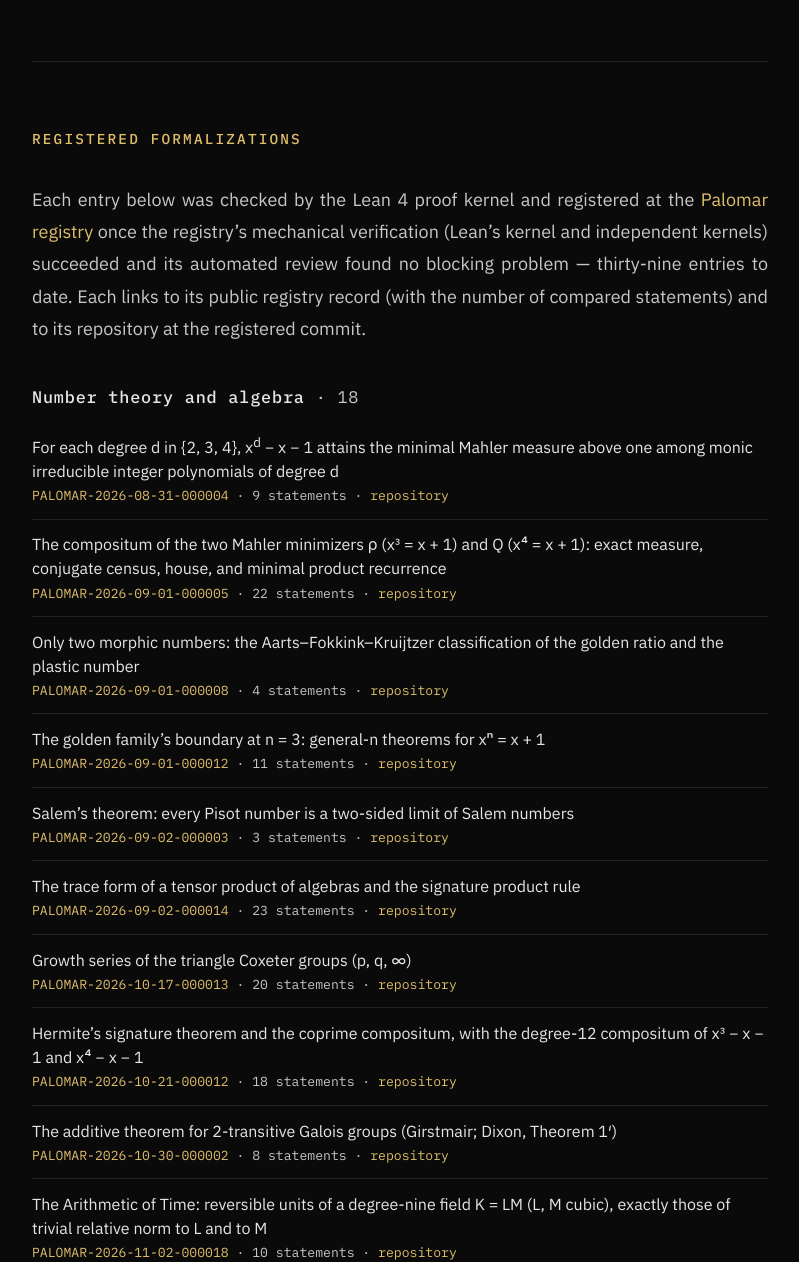
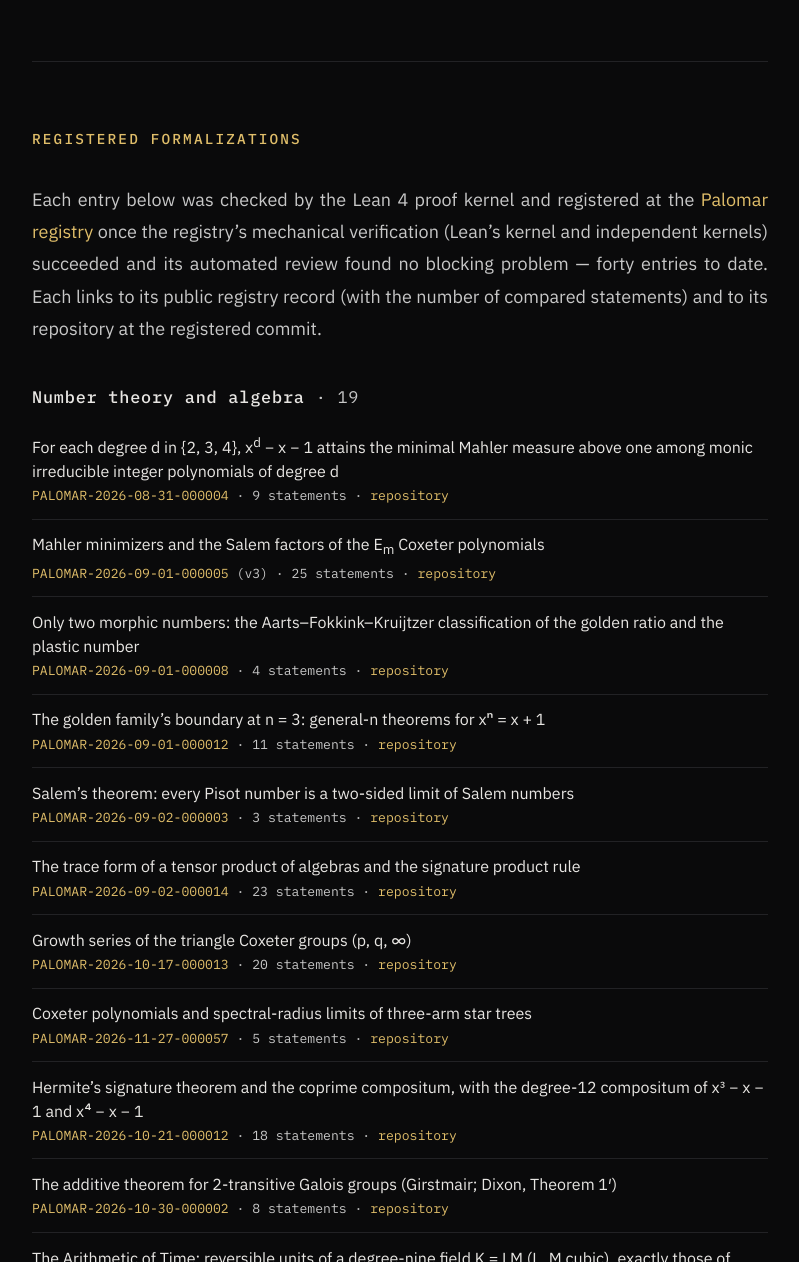
Before and after one commit to stalex444/baryonix.com, a plain HTML site: page index.html in a window 1280 px wide. Shown: the part 1997-3259 px from the top of the page, without its empty margins (240-1039 px from the left). Drawn offline with Linux system fonts and the light colour scheme.

Commit message:
Palomar list: add PALOMAR-2026-11-27-000057 (star-tree Coxeter ladders); -000005 now v3; 40 entries
Co-Authored-By: Claude Opus 5.5 <noreply@anthropic.com>
Claude-Session: https://claude.ai/code/session_01Cnw7ZXGjphsMZvjdenAKPV

```diff
--- a/index.html
+++ b/index.html
@@ -694,24 +694,24 @@
                 </div>
                 <div class="research-area">
                     <h3>Machine-Verified Mathematics</h3>
-                    <p>Every theorem checked by the Lean 4 proof kernel, then registered at the <a href="https://palomar-registry.org" target="_blank" rel="noopener">Palomar registry</a> after the registry&#8217;s mechanical verification (Lean&#8217;s kernel and independent kernels) succeeded and its automated review found no blocking problem &#8212; thirty-nine entries to date, from the arithmetic of the Pisot boundary to the Lie-algebra generation and stabilizer theorems behind the gravity derivation, the least physical dimension of an inflation-symmetric model set, and the classification of the conformal Killing fields of flat space in dimension three and higher (November 2026). <a href="#formalizations">The registered entries, with registry IDs and pinned commits &#8594;</a></p>
+                    <p>Every theorem checked by the Lean 4 proof kernel, then registered at the <a href="https://palomar-registry.org" target="_blank" rel="noopener">Palomar registry</a> after the registry&#8217;s mechanical verification (Lean&#8217;s kernel and independent kernels) succeeded and its automated review found no blocking problem &#8212; forty entries to date, from the arithmetic of the Pisot boundary to the Lie-algebra generation and stabilizer theorems behind the gravity derivation, the least physical dimension of an inflation-symmetric model set, and the classification of the conformal Killing fields of flat space in dimension three and higher (November 2026). <a href="#formalizations">The registered entries, with registry IDs and pinned commits &#8594;</a></p>
                 </div>
             </div>
         </section>
 
         <section id="formalizations">
             <div class="section-label">Registered Formalizations</div>
-            <p>Each entry below was checked by the Lean 4 proof kernel and registered at the <a href="https://palomar-registry.org" target="_blank" rel="noopener">Palomar registry</a> once the registry&#8217;s mechanical verification (Lean&#8217;s kernel and independent kernels) succeeded and its automated review found no blocking problem &#8212; thirty-nine entries to date. Each links to its public registry record (with the number of compared statements) and to its repository at the registered commit.</p>
+            <p>Each entry below was checked by the Lean 4 proof kernel and registered at the <a href="https://palomar-registry.org" target="_blank" rel="noopener">Palomar registry</a> once the registry&#8217;s mechanical verification (Lean&#8217;s kernel and independent kernels) succeeded and its automated review found no blocking problem &#8212; forty entries to date. Each links to its public registry record (with the number of compared statements) and to its repository at the registered commit.</p>
 
             <div class="entry-group">
-                <h3>Number theory and algebra <span class="entry-count">&#183; 18</span></h3>
+                <h3>Number theory and algebra <span class="entry-count">&#183; 19</span></h3>
                 <div class="entry">
                     <p class="entry-title">For each degree d in {2, 3, 4}, x<sup>d</sup> &#8722; x &#8722; 1 attains the minimal Mahler measure above one among monic irreducible integer polynomials of degree d</p>
                     <p class="entry-meta"><a href="https://palomar-registry.org/entry.html?id=PALOMAR-2026-08-31-000004" target="_blank" rel="noopener">PALOMAR-2026-08-31-000004</a> &#183; 9 statements &#183; <a href="https://github.com/stalex444/mahler-measure-minima/tree/ca3df22ba91ce60e5199aee4a0c35a6ca8ee559d" target="_blank" rel="noopener">repository</a></p>
                 </div>
                 <div class="entry">
-                    <p class="entry-title">The compositum of the two Mahler minimizers &#961; (x&#179; = x + 1) and Q (x&#8308; = x + 1): exact measure, conjugate census, house, and minimal product recurrence</p>
-                    <p class="entry-meta"><a href="https://palomar-registry.org/entry.html?id=PALOMAR-2026-09-01-000005" target="_blank" rel="noopener">PALOMAR-2026-09-01-000005</a> &#183; 22 statements &#183; <a href="https://github.com/stalex444/mahler-minimizer-compositum/tree/84b364a5f98daefc1be387ae0aeb3d39866eca79" target="_blank" rel="noopener">repository</a></p>
+                    <p class="entry-title">Mahler minimizers and the Salem factors of the E<sub>m</sub> Coxeter polynomials</p>
+                    <p class="entry-meta"><a href="https://palomar-registry.org/entry.html?id=PALOMAR-2026-09-01-000005&amp;version=3" target="_blank" rel="noopener">PALOMAR-2026-09-01-000005</a> (v3) &#183; 25 statements &#183; <a href="https://github.com/stalex444/mahler-minimizer-compositum/tree/ab5420bce3edf3182a5216c22a81d40731edd8b9" target="_blank" rel="noopener">repository</a></p>
                 </div>
                 <div class="entry">
                     <p class="entry-title">Only two morphic numbers: the Aarts&#8211;Fokkink&#8211;Kruijtzer classification of the golden ratio and the plastic number</p>
@@ -732,6 +732,10 @@
                 <div class="entry">
                     <p class="entry-title">Growth series of the triangle Coxeter groups (p, q, &#8734;)</p>
                     <p class="entry-meta"><a href="https://palomar-registry.org/entry.html?id=PALOMAR-2026-10-17-000013" target="_blank" rel="noopener">PALOMAR-2026-10-17-000013</a> &#183; 20 statements &#183; <a href="https://github.com/stalex444/triangle-group-growth/tree/874b6a264e1eb8adf06141686eabab8a7afbe583" target="_blank" rel="noopener">repository</a></p>
+                </div>
+                <div class="entry">
+                    <p class="entry-title">Coxeter polynomials and spectral-radius limits of three-arm star trees</p>
+                    <p class="entry-meta"><a href="https://palomar-registry.org/entry.html?id=PALOMAR-2026-11-27-000057" target="_blank" rel="noopener">PALOMAR-2026-11-27-000057</a> &#183; 5 statements &#183; <a href="https://github.com/stalex444/stalex444-star-tree-coxeter-ladders/tree/2c5c42fc1f4d564693e1a70b41099f4ae0b4a3fb" target="_blank" rel="noopener">repository</a></p>
                 </div>
                 <div class="entry">
                     <p class="entry-title">Hermite&#8217;s signature theorem and the coprime compositum, with the degree-12 compositum of x&#179; &#8722; x &#8722; 1 and x&#8308; &#8722; x &#8722; 1</p>
```
